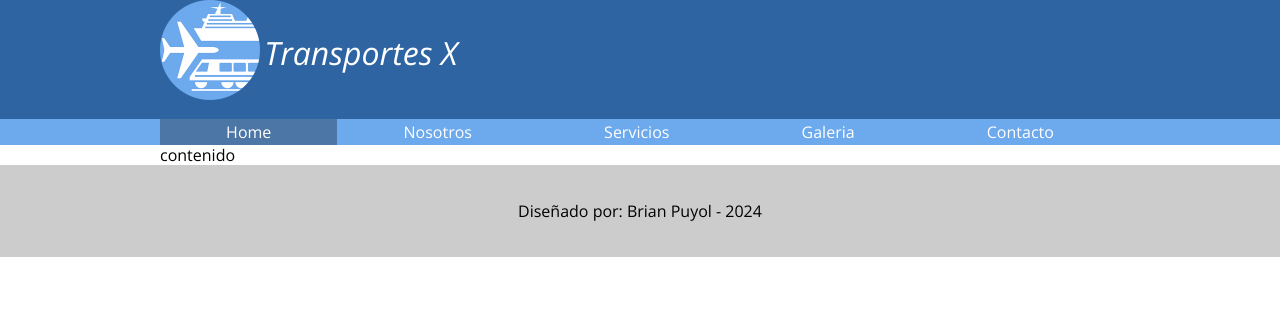
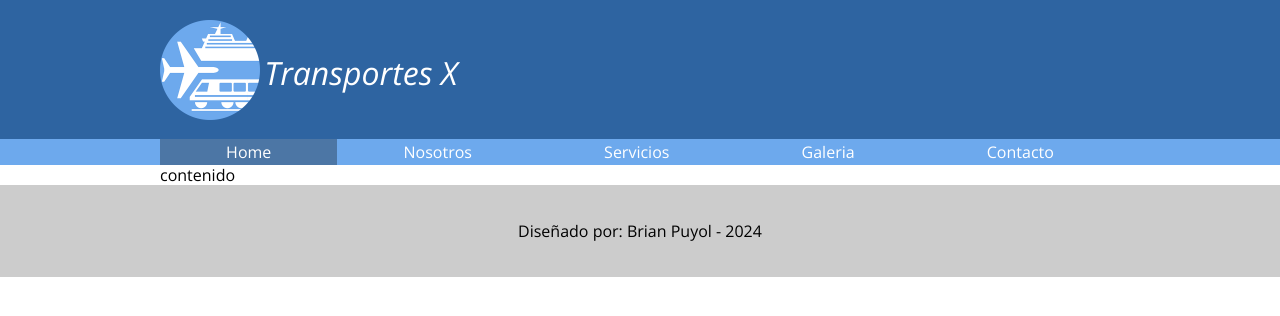
Before and after one commit to BrianPuyol/Clase-8-9-sitio_transportes, a plain HTML site: page index.html in a window 1280 px wide. Drawn offline with nearby package versions, Linux system fonts and the light colour scheme.

Commit message:
base de sitio

```diff
--- a/css/transportes.css
+++ b/css/transportes.css
@@ -11,6 +11,7 @@ body{
 
 header{
     background-color: #2e64a1;
+    padding-top: 20px; /*se puso padding arriba*/
 }
 
 header h1{
```
